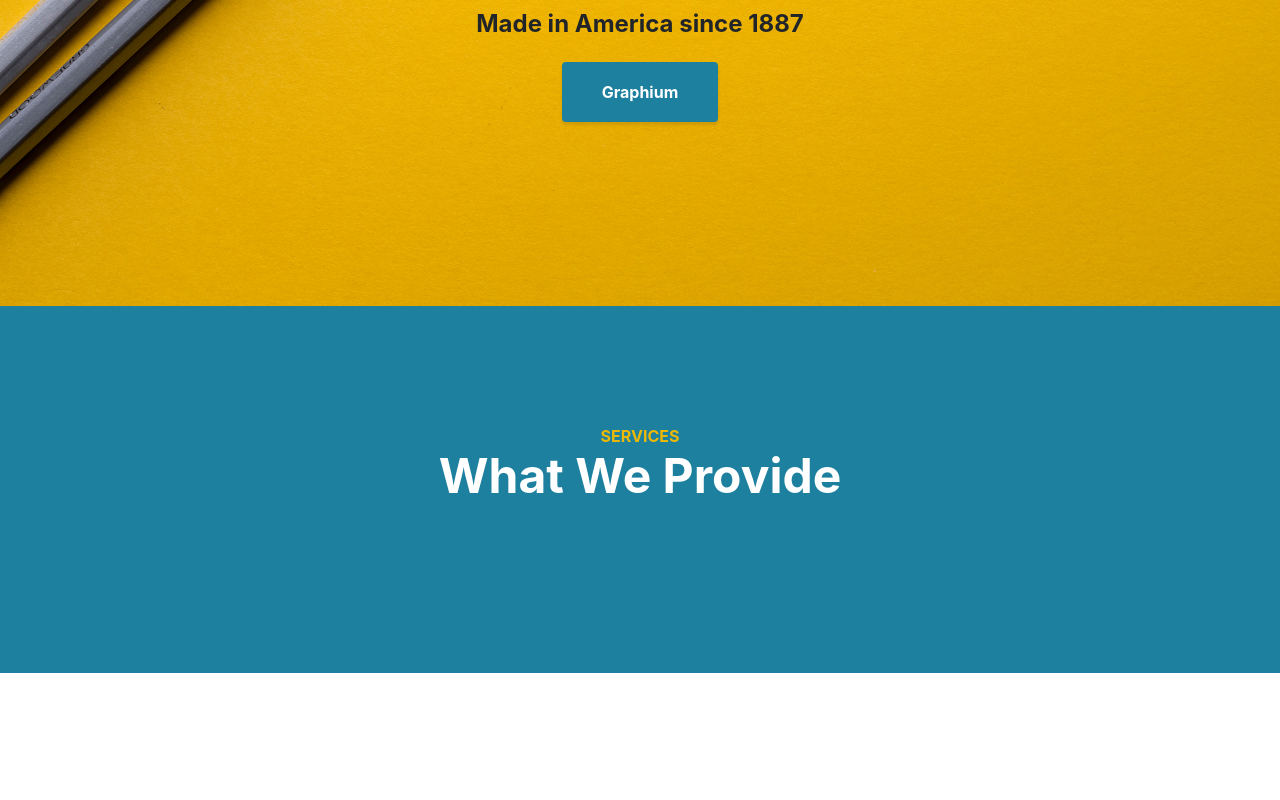
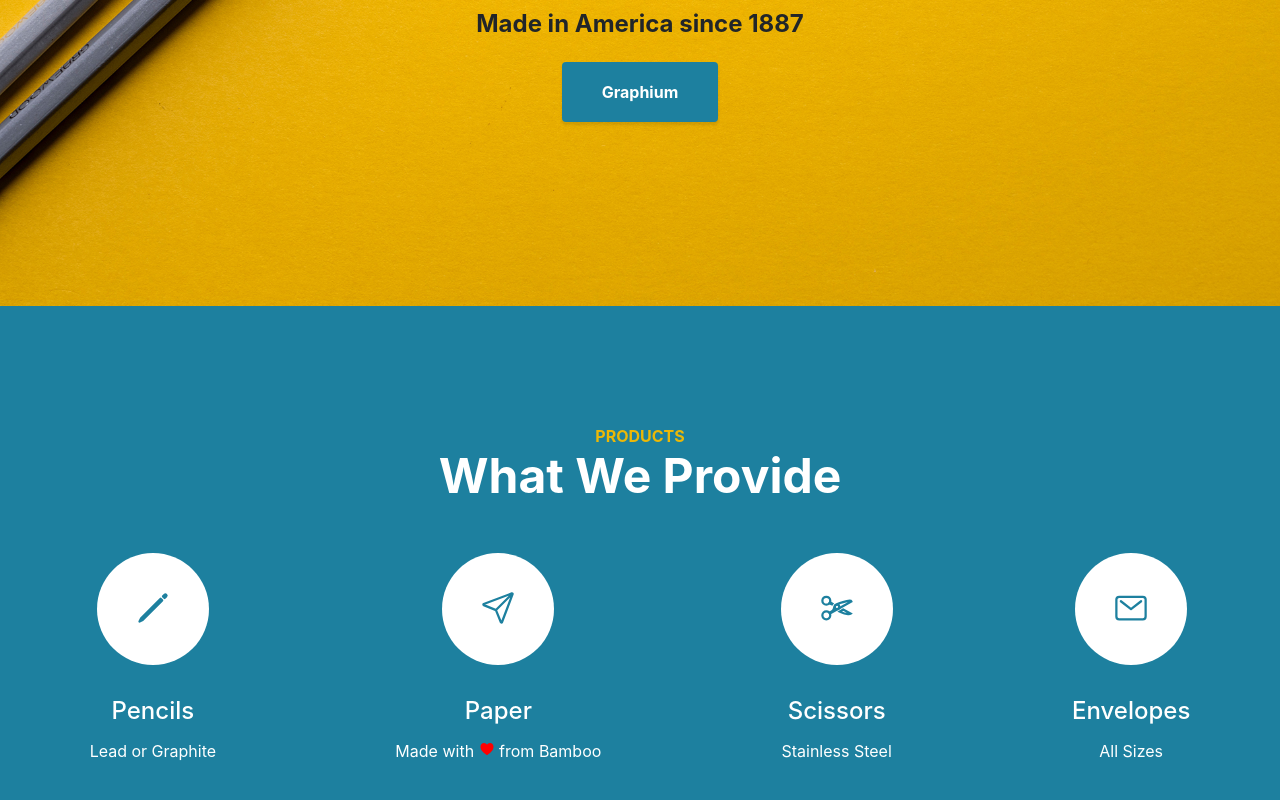
Before and after one commit to erferguson/PencilCo, a React (Create React App) app in the folder pencil-app/: page / in a window 1280 px wide. Shown: the part 480-1280 px from the top of the page. Before the commit the page ends 1153 px from the top, so only its background shows below. Built offline with nearby package versions, Linux system fonts and the light colour scheme.

Commit message:
Products > changed Services to Products >> basic jsx structure w/ styling, icons from ion icons

```diff
--- a/pencil-app/public/index.html
+++ b/pencil-app/public/index.html
@@ -39,5 +39,8 @@
       To begin the development, run `npm start` or `yarn start`.
       To create a production bundle, use `npm run build` or `yarn build`.
     -->
+
+    <!-- ION ICONS-->
+    <script src="https://unpkg.com/ionicons@5.0.0/dist/ionicons.js"></script>
   </body>
 </html>
--- a/pencil-app/src/App.js
+++ b/pencil-app/src/App.js
@@ -3,14 +3,14 @@ import './App.css';
 
 import Navigation from './Navigation/Navigation'
 import Header from './Header/Header'
-import Services from './Services/Services'
+import Products from './Products/Products'
 
 function App() {
   return (
     <div className="App">
         <Navigation LogoTitle='Pencil Co.'/>
         <Header title='Pencil Co.' button='Graphium'/>
-        <Services />
+        <Products />
     </div>
   );
 }
--- a/pencil-app/src/Navigation/Navigation.js
+++ b/pencil-app/src/Navigation/Navigation.js
@@ -3,7 +3,7 @@ import React from "react";
 import "./Navigation.css";
 
 function Navigation({ LogoTitle }) {
-  const sections = ["Home", "About", "Services", "Products", "Contact"];
+  const sections = ["Home", "About", "Products","Services", "Contact"];
   const navLinks = sections.map(section => {
     return (
       <li>
--- /dev/null
+++ b/pencil-app/src/Products/Products.css
@@ -0,0 +1,56 @@
+.products {
+    background-color:#1d809f;
+    padding-top: 120px;
+    padding-bottom: 120px;
+    text-align: center;
+}
+
+.products h3 {
+    font-size: 16px;
+    text-transform: uppercase;
+    color: rgb(236, 184, 7);
+    margin: 0;
+    padding: 0;
+}
+
+.products h2 {
+    font-size: 48px;
+    color: #fff;
+    margin-bottom: 48px;
+    margin-top: 0;
+}
+
+.products > .row {
+    display: flex;
+    justify-content: space-around;
+}
+
+.products > .row span {
+    background-color: #fff;
+    width: 112px;
+    height: 112px;
+    display: inline-block;
+    border-radius: 50%;
+    color: #1d809f;
+    font-size: 36px;
+    line-height: 120px;
+}
+
+.products > .row h4 {
+    color: #fff;
+    font-family: inherit;
+    font-size: 24px;
+    font-weight: 500;
+    line-height: 1.2;
+    margin-bottom: 8px;
+}
+
+.products > .row p {
+    font-size: 16px;
+    color: #fff;
+}
+
+.products > .row p ion-icon {
+    color:red;
+    background-color:
+}
--- /dev/null
+++ b/pencil-app/src/Products/Products.js
@@ -0,0 +1,43 @@
+import React from 'react';
+import './Products.css'
+
+function Products () {
+    return (
+        <div className='products'>
+            <h3>Products</h3>
+            <h2>What We Provide</h2>
+            <div className='row'>
+                <div>
+                    <span>
+                        <ion-icon name="pencil-outline"></ion-icon>
+                    </span>
+                    <h4>Pencils</h4>
+                    <p>Lead or Graphite</p>
+                </div>
+                <div>
+                    <span>
+                        <ion-icon name="paper-plane-outline"></ion-icon>
+                    </span>
+                    <h4>Paper</h4>
+                    <p>Made with <ion-icon name="heart"></ion-icon> from Bamboo</p>
+                </div>
+                <div>
+                    <span>
+                        <ion-icon name="cut-outline"></ion-icon>
+                    </span>
+                    <h4>Scissors</h4>
+                    <p>Stainless Steel</p>
+                </div>
+                <div>
+                    <span>
+                        <ion-icon name="mail-outline"></ion-icon>
+                    </span>
+                    <h4>Envelopes</h4>
+                    <p>All Sizes</p>
+                </div>
+            </div>
+        </div>
+    )
+}
+
+export default Products;
--- a/pencil-app/src/Services/Services.css
+++ /dev/null
@@ -1,21 +0,0 @@
-.services {
-    background-color:#1d809f;
-    padding-top: 120px;
-    padding-bottom: 120px;
-    text-align: center;
-}
-
-.services h3 {
-    font-size: 16px;
-    text-transform: uppercase;
-    color: rgb(236, 184, 7);
-    margin: 0;
-    padding: 0;
-}
-
-.services h2 {
-    font-size: 48px;
-    color: #fff;
-    margin-bottom: 48px;
-    margin-top: 0;
-}
--- a/pencil-app/src/Services/Services.js
+++ /dev/null
@@ -1,13 +0,0 @@
-import React from 'react';
-import './Services.css'
-
-function Services () {
-    return (
-        <div className='services'>
-            <h3>Services</h3>
-            <h2>What We Provide</h2>
-        </div>
-    )
-}
-
-export default Services;
```
